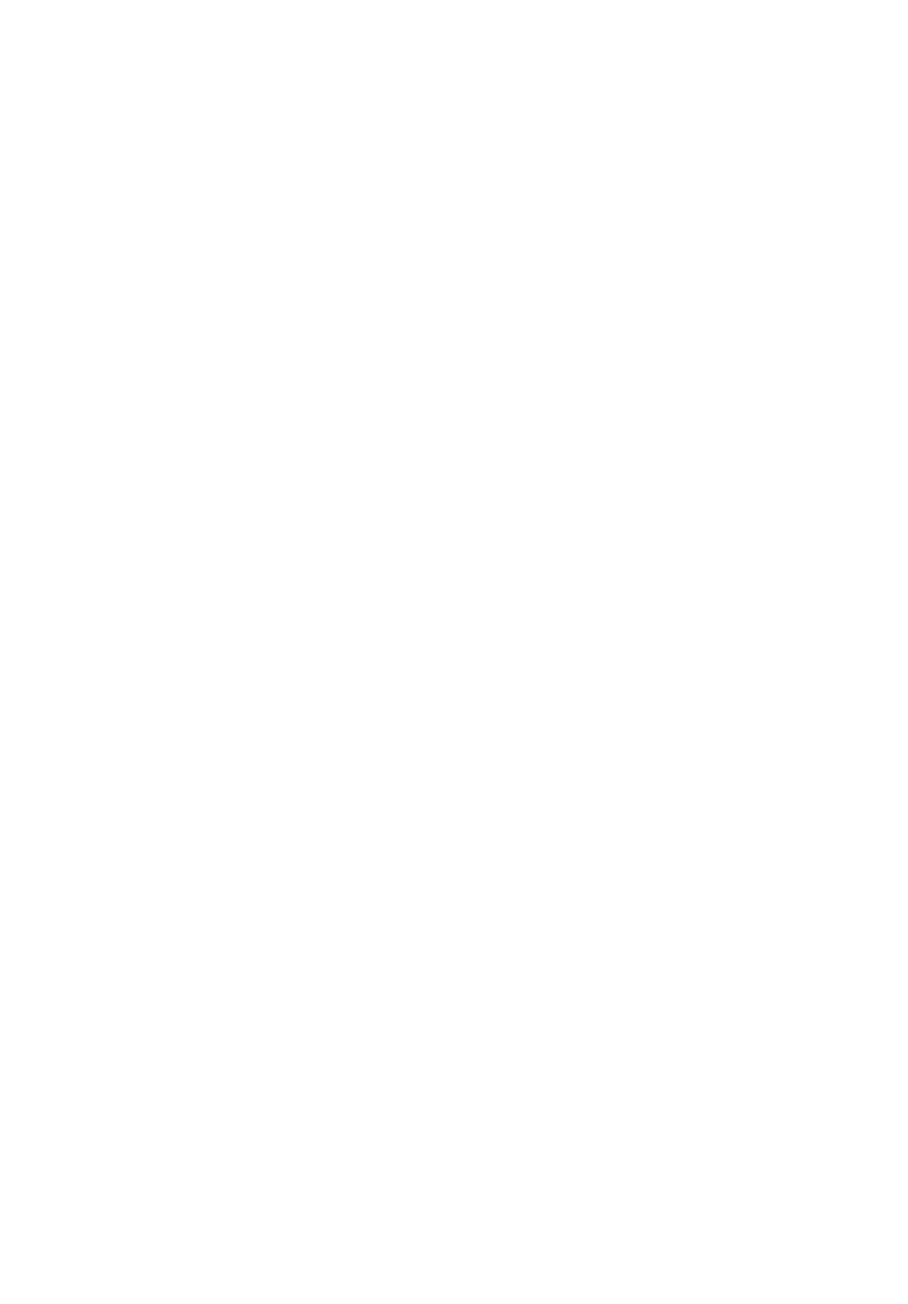
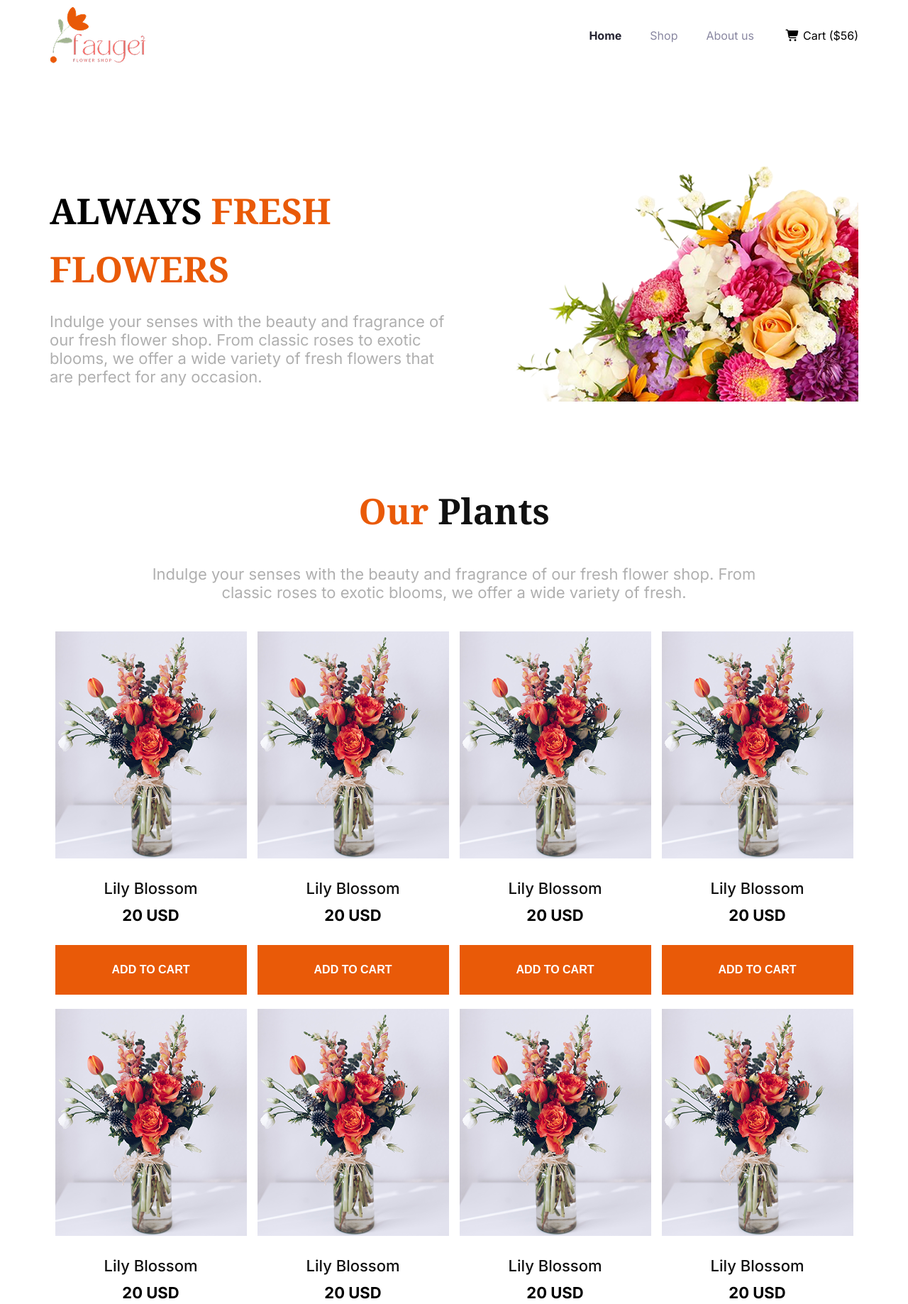
Before and after one commit to Tasnim813/Assighnment-02, a plain HTML site: page index.html in a window 1280 px wide. Shown: the top 1838 px of the page at 71% size. Before the commit the page ends 800 px from the top, so only its background shows below. Drawn offline with Linux system fonts and the light colour scheme.

Commit message:
plant section

```diff
--- a/index.html
+++ b/index.html
@@ -4,12 +4,96 @@
     <meta charset="UTF-8">
     <meta name="viewport" content="width=device-width, initial-scale=1.0">
     <title>Assighnment-02</title>
+    <!-- font awesome -->
+     <link rel="preconnect" href="https://fonts.googleapis.com">
+<link rel="preconnect" href="https://fonts.gstatic.com" crossorigin>
+<link href="https://fonts.googleapis.com/css2?family=Inter:ital,opsz,wght@0,14..32,100..900;1,14..32,100..900&family=Lato:ital,wght@0,100;0,300;0,400;0,700;0,900;1,100;1,300;1,400;1,700;1,900&family=Merriweather:ital,opsz,wght@0,18..144,300..900;1,18..144,300..900&family=Open+Sans:ital,wght@0,300..800;1,300..800&family=Poppins:ital,wght@0,100;0,200;0,300;0,400;0,500;0,600;0,700;0,800;0,900;1,100;1,200;1,300;1,400;1,500;1,600;1,700;1,800;1,900&family=Raleway:ital,wght@0,100..900;1,100..900&family=Work+Sans:ital,wght@0,100..900;1,100..900&display=swap" rel="stylesheet">
+    <link rel="stylesheet" href="https://cdnjs.cloudflare.com/ajax/libs/font-awesome/7.0.0/css/all.min.css" integrity="sha512-DxV+EoADOkOygM4IR9yXP8Sb2qwgidEmeqAEmDKIOfPRQZOWbXCzLC6vjbZyy0vPisbH2SyW27+ddLVCN+OMzQ==" crossorigin="anonymous" referrerpolicy="no-referrer" />
+    <link rel="preconnect" href="https://fonts.googleapis.com">
+<link rel="preconnect" href="https://fonts.gstatic.com" crossorigin>
+<link href="https://fonts.googleapis.com/css2?family=Inter:ital,opsz,wght@0,14..32,100..900;1,14..32,100..900&family=Lato:ital,wght@0,100;0,300;0,400;0,700;0,900;1,100;1,300;1,400;1,700;1,900&family=Merriweather:ital,opsz,wght@0,18..144,300..900;1,18..144,300..900&family=Noto+Serif:ital,wght@0,100..900;1,100..900&family=Open+Sans:ital,wght@0,300..800;1,300..800&family=Poppins:ital,wght@0,100;0,200;0,300;0,400;0,500;0,600;0,700;0,800;0,900;1,100;1,200;1,300;1,400;1,500;1,600;1,700;1,800;1,900&family=Raleway:ital,wght@0,100..900;1,100..900&family=Work+Sans:ital,wght@0,100..900;1,100..900&display=swap" rel="stylesheet">
+    <link rel="stylesheet" href="style/style.css">
 </head>
 <body>
-    <header>
+    <header class="container">
+        <nav class="inter-normal">
+            <img src="assets/logo.png" alt="">
+            <ul>
+                <li><a class="home" href="">Home</a></li>
+                <li><a class="shop" href="">Shop</a></li>
+                <li ><a class="about" href="">About us </a></li>
+                <li><a class="cart" href=""><i class="fa-solid fa-cart-shopping"></i> Cart ($56)</a></li>
+            </ul>
+        </nav>
+       <section class="banner">
+        <div class="banner-content">
+            <h1 class="noto-serif-normal">ALWAYS <span class="primary">FRESH</span> </h1>
+            <h1 class="noto-serif-normal"> <span class="primary">FLOWERS</span></h1>
+            <p class="inter-normal">Indulge your senses with the beauty and fragrance of our fresh flower shop. From classic roses to exotic blooms, we offer a wide variety of fresh flowers that are perfect for any occasion. </p>
 
+        </div>
+        <img src="assets/hero-flower.png" alt="">
+
+       </section>
     </header>
     <main>
+        <!-- plans section strat -->
+        <section class="plans-contributer container">
+            <h1 class="noto-serif-normal "> <span class="primary">Our</span>  Plants </h1>
+            <p class="inter-normal">Indulge your senses with the beauty and fragrance of our fresh flower shop. From <br>classic roses to exotic blooms, we offer a wide variety of fresh.</p>
+            <div class="plants-contributer-card">
+                <div class="plants-card inter-normal">
+                    <img src="assets/sample-flower-image.png" alt="">
+                    <p>Lily Blossom</p>
+                    <h4>20 USD</h4>
+                    <button>ADD TO CART</button>
+                </div>
+                <div class="plants-card inter-normal">
+                    <img src="assets/sample-flower-image.png" alt="">
+                    <p>Lily Blossom</p>
+                    <h4>20 USD</h4>
+                    <button>ADD TO CART</button>
+                </div>
+                <div class="plants-card inter-normal">
+                    <img src="assets/sample-flower-image.png" alt="">
+                    <p>Lily Blossom</p>
+                    <h4>20 USD</h4>
+                    <button>ADD TO CART</button>
+                </div>
+                <div class="plants-card inter-normal">
+                    <img src="assets/sample-flower-image.png" alt="">
+                    <p>Lily Blossom</p>
+                    <h4>20 USD</h4>
+                    <button>ADD TO CART</button>
+                </div>
+                <div class="plants-card inter-normal">
+                    <img src="assets/sample-flower-image.png" alt="">
+                    <p>Lily Blossom</p>
+                    <h4>20 USD</h4>
+                    <button>ADD TO CART</button>
+                </div>
+                <div class="plants-card inter-normal">
+                    <img src="assets/sample-flower-image.png" alt="">
+                    <p>Lily Blossom</p>
+                    <h4>20 USD</h4>
+                    <button>ADD TO CART</button>
+                </div>
+                <div class="plants-card inter-normal">
+                    <img src="assets/sample-flower-image.png" alt="">
+                    <p>Lily Blossom</p>
+                    <h4>20 USD</h4>
+                    <button>ADD TO CART</button>
+                </div>
+                <div class="plants-card inter-normal">
+                    <img src="assets/sample-flower-image.png" alt="">
+                    <p>Lily Blossom</p>
+                    <h4>20 USD</h4>
+                    <button>ADD TO CART</button>
+                </div>
+
+            </div>
+
+        </section>
 
     </main>
     <footer>
--- a/style/style.css
+++ b/style/style.css
@@ -0,0 +1,139 @@
+.container{
+    max-width: 1140px;
+    margin: 0 auto;
+}
+
+.inter-normal {
+  font-family: "Inter", sans-serif;
+
+}
+.noto-serif-normal {
+  font-family: "Noto Serif", serif;
+  font-optical-sizing: auto;
+  font-weight: <weight>;
+  font-style: normal;
+  font-variation-settings:
+    "wdth" 100;
+}
+.primary{
+    color: #E95A08;
+}
+
+/* nav style */
+nav{
+    display: flex;
+    justify-content: space-between;
+    align-items: center;
+}
+nav ul{
+    display: flex;
+}
+ul > li{
+    list-style: none;
+    margin-left: 40px;
+}
+li > a{
+    text-decoration: none;
+    font-size: 16px;
+
+}
+.home{
+    color: #252432;
+    font-weight: 700;
+}
+.shop, .about{
+    color: #8987A1;
+    font-weight: 400;
+}
+.cart{
+    color: #000000;
+    font-weight: 400;
+}
+/* banner-style */
+.banner{
+    display: flex;
+    align-items: end;
+    margin-top: 120px;
+}
+.banner h1{
+    font-size: 50px;
+    font-weight: 700;
+    line-height: 40px;
+}
+.banner p{
+    font-size: 22px;
+    font-weight: 400;
+    color: #00000050;
+}
+/* plant section */
+.plans-contributer{
+    margin-top: 120px;
+    align-items: center;
+    text-align: center;
+}
+.plans-contributer h1{
+    font-size: 50px;
+    font-weight: 700;
+    color: #111111;
+
+}
+.plans-contributer p{
+    font-size: 22px;
+    font-weight: 400;
+   color: #00000050;
+}
+.plants-card p{
+    font-size: 22px;
+    font-weight: 500;
+    color: #111111;
+}
+.plants-card h4{
+    font-size: 22px;
+
+    font-weight: bold;
+    column-rule: #111111;
+    margin-top: -10px;
+}
+.plants-card button{
+    padding: 26px 50px;
+    background-color: #E95A08;
+    font-size: 16px;
+    font-weight: 600;
+    color: #FFFFFF;
+    border:none ;
+    width: 270px;
+}
+.plants-card {
+    margin-top: 20px;
+
+}
+.plants-card > img{
+    width: 270px;
+
+}
+.plants-contributer-card{
+    display: grid;
+    grid-template-columns: repeat(4,1fr);
+}
+@media screen and (max-width:425px) {
+
+    .banner {
+        flex-direction: column-reverse;
+    }
+    .plants-contributer-card{
+        grid-template-columns: repeat(2,1fr);
+        gap: 10px;
+    }
+   .plants-card > img{
+    width: 200px;
+   }
+    .plants-card{
+        max-width: 50%;
+        text-align: center;
+    }
+    .plants-card button{
+        padding: 0;
+        width: 200px;
+        height: 50px;
+    }
+}
```
